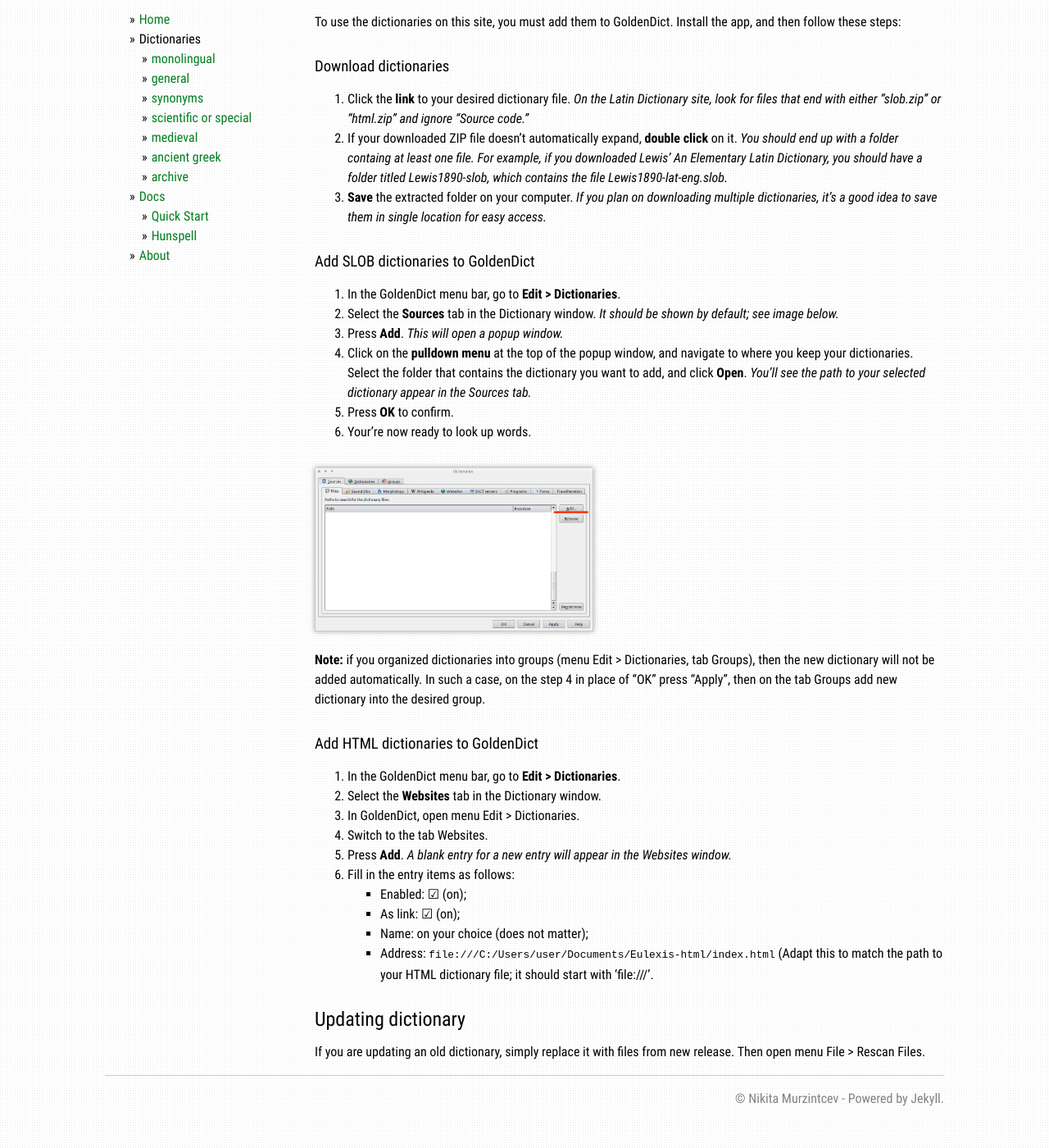
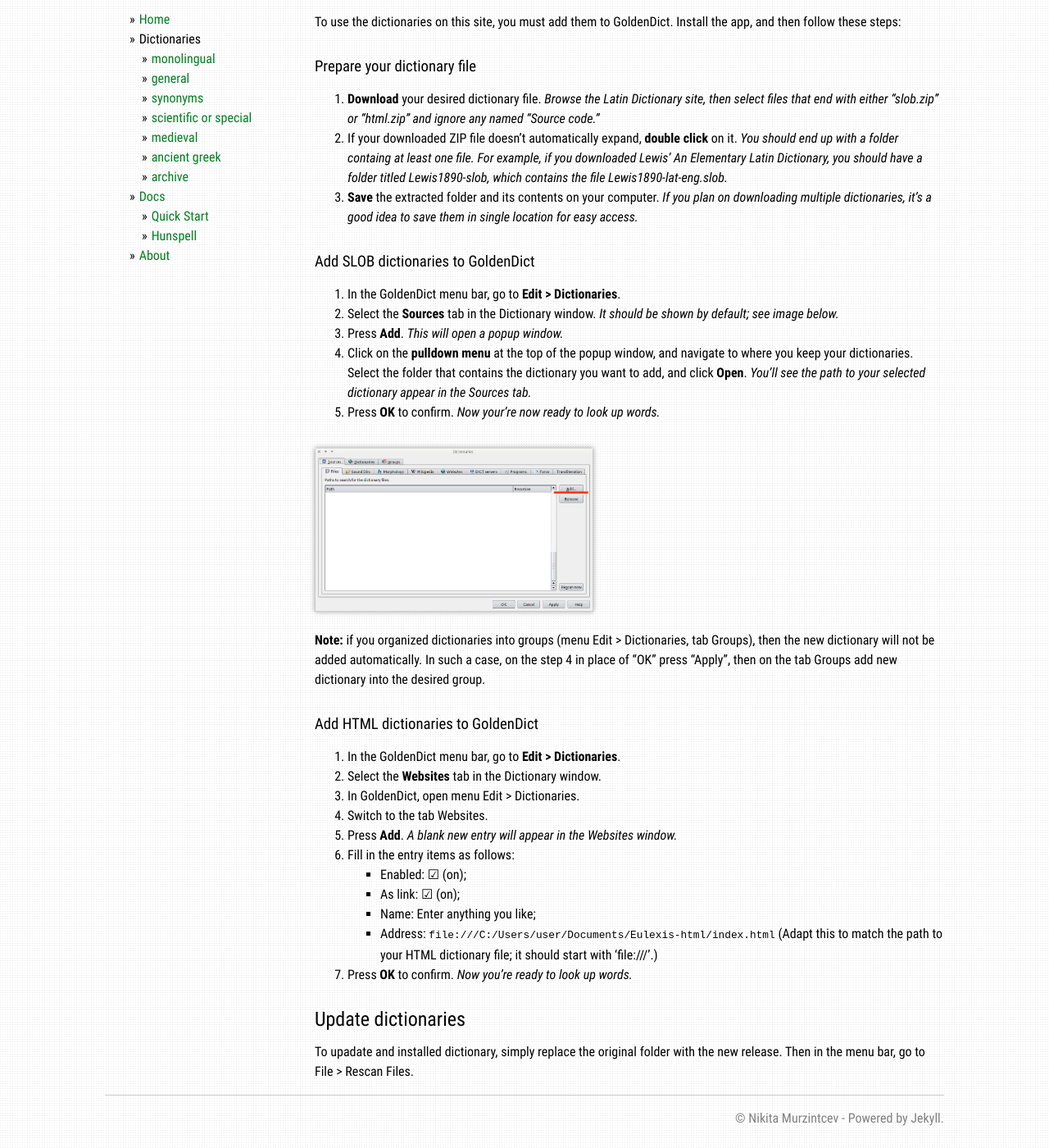
Before and after one commit to latin-dict/latin-dict.github.io, a Jekyll site: the page built from docs/howto.md, in a window 1280 px wide and 1400 px high, scrolled down 485 px. Shown: the whole window at 82% size. Built offline with Jekyll 4.4.1, drawn with Linux system fonts in a browser that asks for light colours.

Commit message:
Update howto.md

```diff
--- a/docs/howto.md
+++ b/docs/howto.md
@@ -22,11 +22,11 @@
 To use the dictionaries on this site, you must add them to GoldenDict.
 Install the app, and then follow these steps:
 
-### Download dictionaries
+### Prepare your dictionary file
 
-1. Click the **link** to your desired dictionary file. *On the Latin Dictionary site, look for files that end with either "slob.zip" or "html.zip" and ignore "Source code."*
+1. **Download** your desired dictionary file. *Browse the Latin Dictionary site, then select files that end with either "slob.zip" or "html.zip" and ignore any named "Source code."*
 1. If your downloaded ZIP file doesn't automatically expand, **double click** on it. *You should end up with a folder containg at least one file. For example, if you downloaded Lewis' An Elementary Latin Dictionary, you should have a folder titled Lewis1890-slob, which contains the file Lewis1890-lat-eng.slob.*
-1. **Save** the extracted folder on your computer. *If you plan on downloading multiple dictionaries, it's a good idea to save them in single location for easy access.*
+1. **Save** the extracted folder and its contents on your computer. *If you plan on downloading multiple dictionaries, it's a good idea to save them in single location for easy access.*
 
 ### Add SLOB dictionaries to GoldenDict
 
@@ -34,8 +34,7 @@
 1. Select the **Sources** tab in the Dictionary window. *It should be shown by default; see image below.*
 1. Press **Add**. *This will open a popup window.*
 1. Click on the **pulldown menu** at the top of the popup window, and navigate to where you keep your dictionaries. Select the folder that contains the dictionary you want to add, and click **Open**. *You'll see the path to your selected dictionary appear in the Sources tab.*
-1. Press **OK** to confirm.
-1. Your're now ready to look up words.
+1. Press **OK** to confirm. *Now your're now ready to look up words.*
 
 {% include img-viewer.html img="img/goldendict-1.png" %}
 
@@ -47,14 +46,15 @@
 1. Select the **Websites** tab in the Dictionary window.
 1. In GoldenDict, open menu Edit > Dictionaries.
 1. Switch to the tab Websites.
-1. Press **Add**. *A blank entry for a new entry will appear in the Websites window.*
+1. Press **Add**. *A blank new entry will appear in the Websites window.*
 1. Fill in the entry items as follows:
 
     * Enabled: ☑ (on);
     * As link: ☑ (on);
-    * Name: on your choice (does not matter);
-    * Address: `file:///C:/Users/user/Documents/Eulexis-html/index.html` (Adapt this to match the path to your HTML dictionary file; it should start with 'file:///'.
+    * Name: Enter anything you like;
+    * Address: `file:///C:/Users/user/Documents/Eulexis-html/index.html` (Adapt this to match the path to your HTML dictionary file; it should start with 'file:///'.)
+1. Press **OK** to confirm. *Now you're ready to look up words.*
 
-## Updating dictionary
+## Update dictionaries
 
-If you are updating an old dictionary, simply replace it with files from new release. Then open menu File&nbsp;>&nbsp;Rescan Files.
+To upadate and installed dictionary, simply replace the original folder with the new release. Then in the menu bar, go to File&nbsp;>&nbsp;Rescan Files.
```
